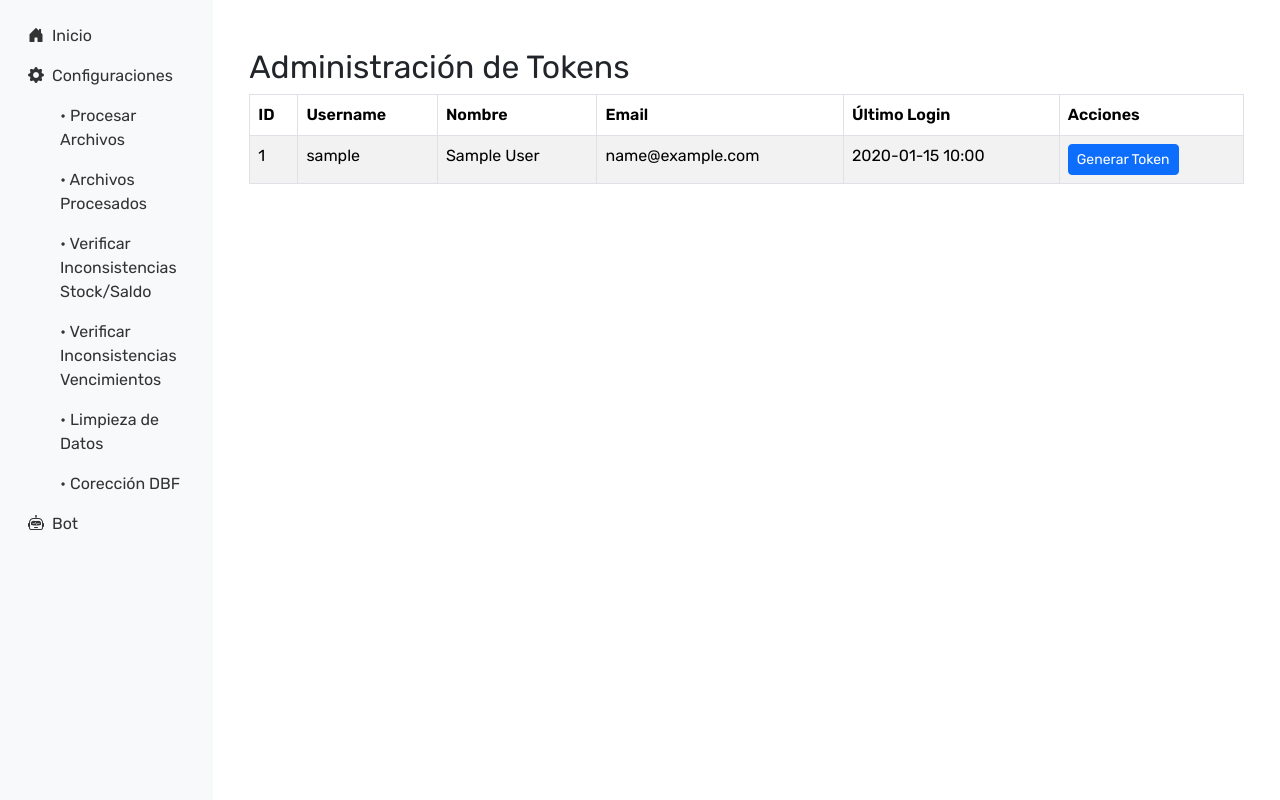
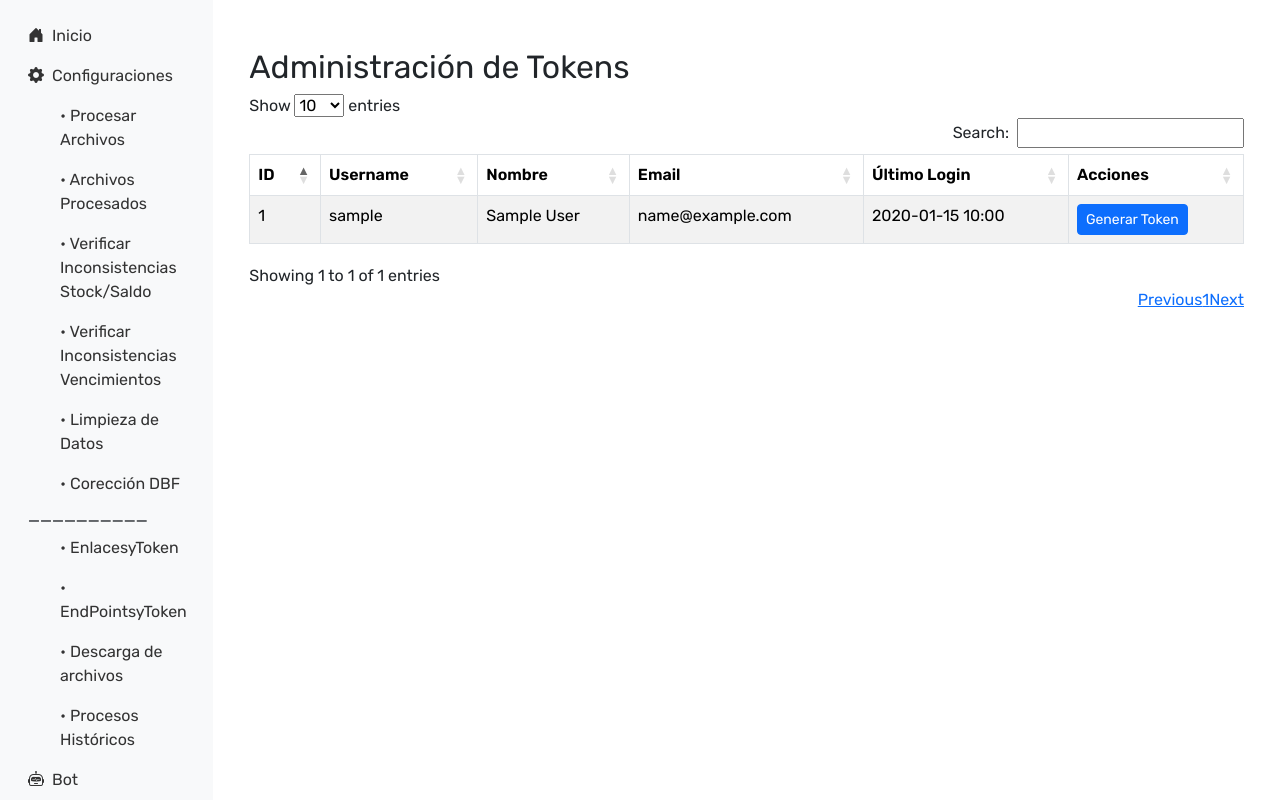
Before and after one commit to Alexiotovv/icibot, a Django app: template templates/tokens/user_list.html in a window 1280 px wide, after a click on "Configuraciones". Shown: the part 56-856 px from the top of the page. Run offline with Django 3.2, Linux system fonts and the light colour scheme; the template is opened without the code that fills it: values that come from a table or form of the project are taken from there, others are empty; tables that the repository leaves empty hold one stand-in row (values such as "Sample post"); some libraries are stand-ins or nearby versions.

Commit message:
uncomment_tools

```diff
--- a/templates/dashboard.html
+++ b/templates/dashboard.html
@@ -94,16 +94,17 @@
             </a>
             <div class="collapse" id="menuConfig">
               <ul class="nav flex-column submenu ps-3">
-                <!-- <li class="nav-item"><a class="nav-link" href="{% url 'lista_enlaces' %}">EnlacesyToken</a></li>
-                <li class="nav-item"><a class="nav-link" href="{% url 'token_list' %}">EndPointsyToken</a></li>  -->
-                <!-- <li class="nav-item"><a class="nav-link" href="{% url 'consumir_api' %}">Descarga de archivos</a></li> -->
                 <li class="nav-item"><a class="nav-link" href="{% url 'subir_zip_volumen' %}">Procesar Archivos</a></li>
-                <!-- <li class="nav-item"><a class="nav-link" href="{% url 'historico_index' %}">Procesos Históricos</a></li> -->
                 <li class="nav-item"><a class="nav-link" href="{% url 'archivos_procesados' %}">Archivos Procesados</a></li>
                 <li class="nav-item"><a class="nav-link" href="{% url 'verificaciones:verificar_inconsistencias' %}">Verificar Inconsistencias Stock/Saldo</a></li>
                 <li class="nav-item"><a class="nav-link" href="{% url 'vencimientos:lista_vencimientos' %}">Verificar Inconsistencias Vencimientos</a></li>
                 <li class="nav-item"><a class="nav-link" href="{% url 'limpieza:dashboard' %}">Limpieza de Datos</a></li>
                 <li class="nav-item"><a class="nav-link" href="{% url 'correccion_dbf:dashboard' %}">Corección DBF</a></li>
+                <li>__________</li>
+                <li class="nav-item"><a class="nav-link" href="{% url 'lista_enlaces' %}">EnlacesyToken</a></li>
+                <li class="nav-item"><a class="nav-link" href="{% url 'token_list' %}">EndPointsyToken</a></li>
+                <li class="nav-item"><a class="nav-link" href="{% url 'consumir_api' %}">Descarga de archivos</a></li>
+                <li class="nav-item"><a class="nav-link" href="{% url 'historico_index' %}">Procesos Históricos</a></li>
 
               </ul>
             </div>
--- a/templates/tokens/user_list.html
+++ b/templates/tokens/user_list.html
@@ -41,7 +41,7 @@
 </div>
 {% endblock %}
 
-{% block javascript %}
+{% block extra_js %}
     <script src="https://cdn.datatables.net/1.11.5/js/jquery.dataTables.min.js"></script>
     <script>
     $(document).ready(function() {
```
